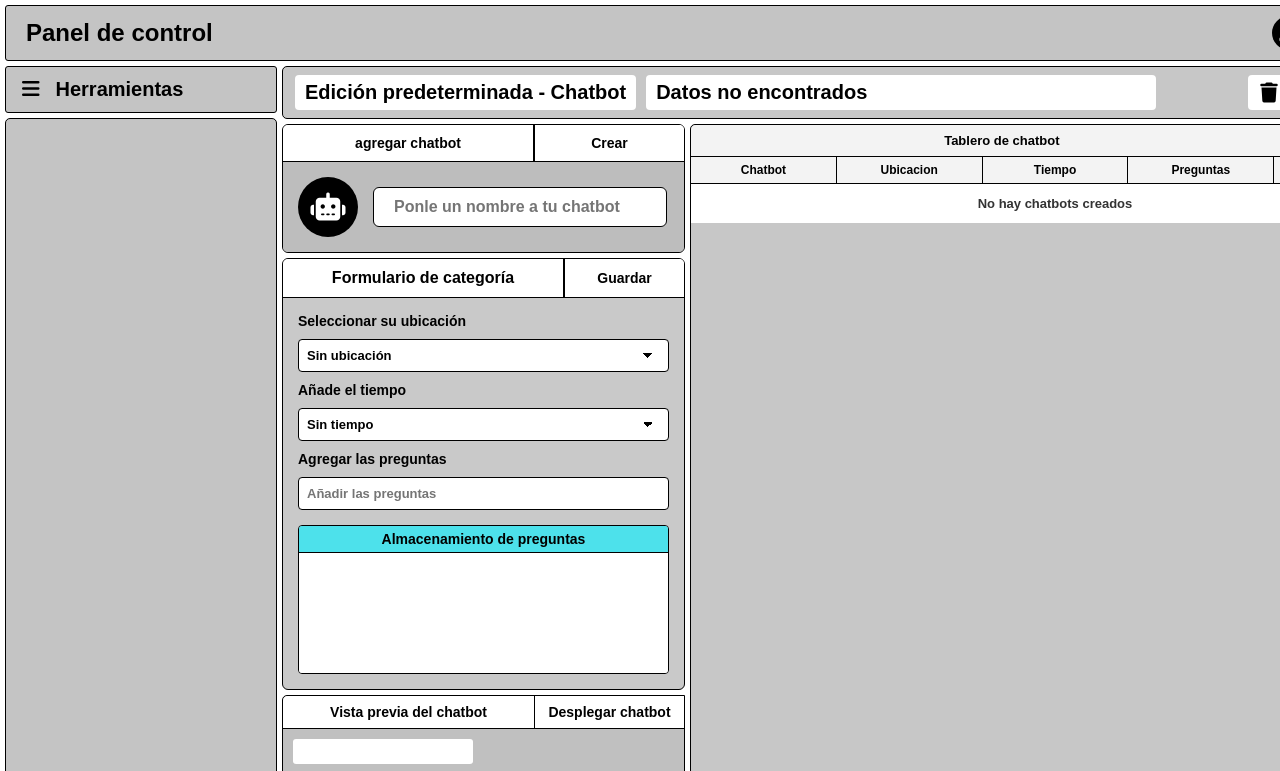
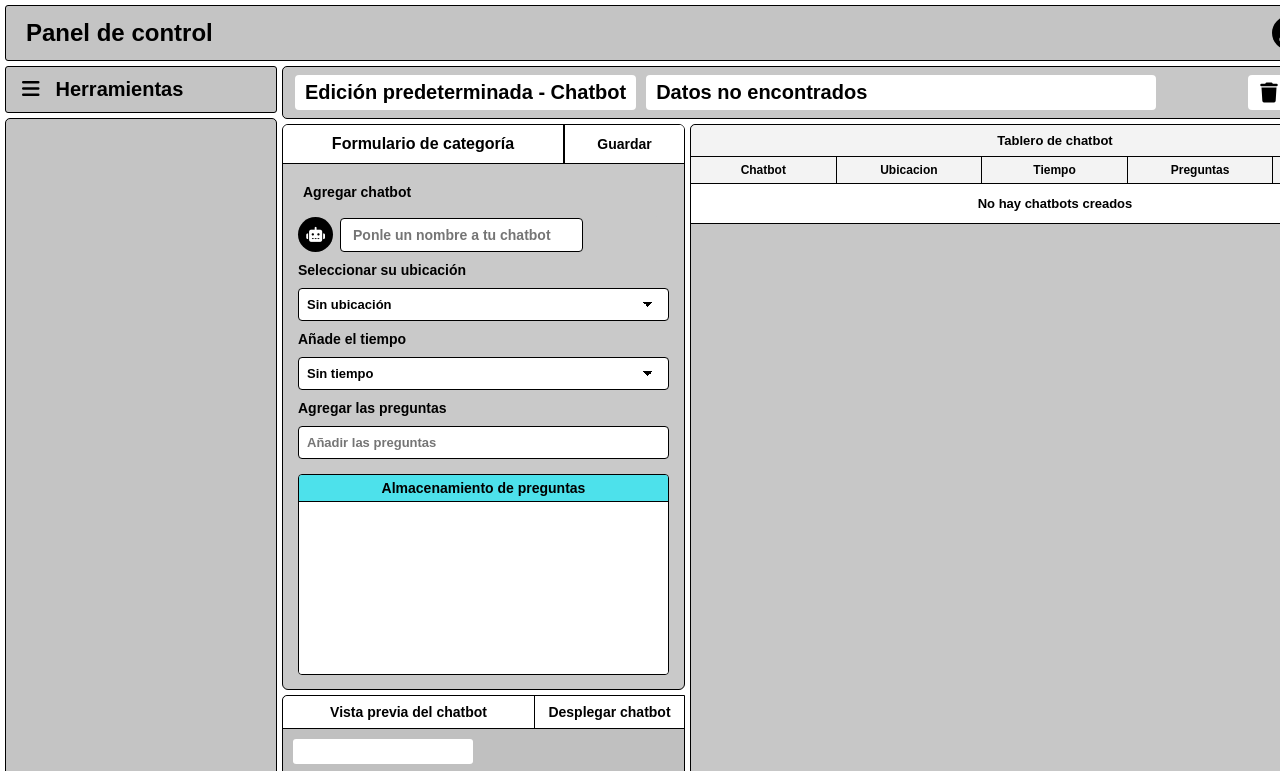
Before and after one commit to jfpn1920/mi_portafolio, a plain HTML site: page front_end/panel_de_control/html/chatbot.html in a window 1280 px wide. Both pictures are taken after a click on the button "Guardar". Shown: the top 771 px of the page. Drawn offline with Linux system fonts and the light colour scheme.

Commit message:
añadiendo_ajuste_funcional_a_tablero_de_chatbot

```diff
--- a/front_end/panel_de_control/css/chatbot.css
+++ b/front_end/panel_de_control/css/chatbot.css
@@ -180,91 +180,29 @@ body {
 .btn-contenedor:hover {
     background-color: #f0f0f0;
 }
-/*---------------------------------*/
-/*--|estilo_base_agregar_chatbot|--*/
-/*---------------------------------*/
-.contenedor-chatbot {
+/*-----------------------------------------*/
+/*--|estilo_base_formulario_de_categoria|--*/
+/*-----------------------------------------*/
+.contenedor-categoria {
     position: absolute;
     top: 124px;
     left: 282px;
     width: 401px;
+    height: 564px;
     border: 1px solid #000;
     border-radius: 6px;
     background-color: #c9c9c9;
     overflow: hidden;
     font-family: "Arial", sans-serif;
 }
-.cabecera-chatbot {
-    display: grid;
-    grid-template-columns: 1fr 150px;
-    border-bottom: 1px solid #000;
-    background-color: #fff;
-}
-.titulo-chatbot {
-    text-align: center;
-    font-weight: 700;
-    font-size: 14px;
-    padding: 10px 0;
-    border-right: 1px solid #000;
-}
-.btn-crear {
-    border: none;
-    background-color: white;
-    font-weight: 700;
-    font-size: 14px;
-    cursor: pointer;
-    border-left: 1px solid #000;
-}
-.contenido-chatbot {
-    display: flex;
-    align-items: center;
-    gap: 15px;
-    background-color: #bdbdbd;
-    padding: 15px;
-}
-.icono-chatbot {
-    background-color: black;
-    color: white;
-    width: 60px;
-    height: 60px;
-    border-radius: 50%;
-    display: flex;
-    align-items: center;
-    justify-content: center;
-    font-size: 28px;
-}
-.nombre-chatbot {
-    flex-grow: 1;
-}
-.nombre-chatbot input {
-    width: 85%;
-    padding: 10px 20px;
-    border: 1px solid #000;
-    border-radius: 6px;
-    font-weight: bold;
-    font-size: 16px;
-    outline: none;
-}
-/*-----------------------------------------*/
-/*--|estilo_base_formulario_de_categoria|--*/
-/*-----------------------------------------*/
-.contenedor-categoria {
-    position: absolute;
-    top: 258px;
-    left: 282px;
-    width: 401px;
-    border: 1px solid #000;
-    border-radius: 6px;
-    background-color: #c9c9c9;
-    overflow: hidden;
-    font-family: "Arial", sans-serif;
-}
+
 .cabecera-categoria {
     display: grid;
     grid-template-columns: 1fr 120px;
     border-bottom: 1px solid #000;
     background-color: #fff;
 }
+
 .titulo-categoria {
     text-align: center;
     font-weight: 700;
@@ -272,6 +210,7 @@ body {
     padding: 10px 0;
     border-right: 1px solid #000;
 }
+
 .btn-guardar {
     border: none;
     background-color: white;
@@ -280,16 +219,82 @@ body {
     cursor: pointer;
     border-left: 1px solid #000;
 }
+
 .contenido-categoria {
     display: flex;
     flex-direction: column;
     gap: 10px;
     padding: 15px;
 }
+
+.bloque-agregar-chatbot {
+    border-radius: 5px;
+    padding: 10px;
+    margin-bottom: 15px;
+}
+
+.bloque-agregar-chatbot .titulo-chatbot {
+    text-align: justify;
+    font-weight: 700;
+    font-size: 14px;
+    padding: 6px;
+    margin-left: -11px;
+    margin-top: -11px;
+    border-radius: 5px;
+    margin-bottom: 10px;
+}
+
+.bloque-agregar-chatbot .contenido-chatbot {
+    display: flex;
+    align-items: center;
+    gap: 12px;
+    background-color: #c9c9c9;
+    padding: 10px;
+    border-radius: 4px;
+}
+
+.bloque-agregar-chatbot .icono-chatbot {
+    background-color: #000;
+    color: #fff;
+    width: 35px;
+    height: 35px;
+    border-radius: 50%;
+    display: flex;
+    align-items: center;
+    margin-top: -10px;
+    margin-left: -20px;
+    justify-content: center;
+    font-size: 15px;
+}
+
+.bloque-agregar-chatbot .nombre-chatbot input {
+    width: 100%;
+    padding: 8px 12px;
+    border: 1px solid #000;
+    border-radius: 4px;
+    font-weight: 600;
+    margin-top: -20px;
+    margin-left: -5px;
+    font-size: 14px;
+    outline: none;
+}
+
 .etiqueta {
     font-weight: bold;
     font-size: 14px;
+    margin-top: -35px;
 }
+
+.etiqueta2 {
+    font-weight: bold;
+    font-size: 14px;
+}
+
+.etiqueta3 {
+    font-weight: bold;
+    font-size: 14px;
+}
+
 .select-categoria {
     width: 100%;
     border: 1px solid #000;
@@ -299,9 +304,12 @@ body {
     font-size: 13px;
     background-color: white;
     appearance: none;
-    background-image:   linear-gradient(45deg, transparent 50%, black 50%),
-                        linear-gradient(135deg, black 50%, transparent 50%);
-    background-position: calc(100% - 20px) center, calc(100% - 15px) center;
+    background-image:
+        linear-gradient(45deg, transparent 50%, black 50%),
+        linear-gradient(135deg, black 50%, transparent 50%);
+    background-position:
+        calc(100% - 20px) center,
+        calc(100% - 15px) center;
     background-size: 5px 5px, 5px 5px;
     background-repeat: no-repeat;
     cursor: pointer;
@@ -332,17 +340,36 @@ body {
     border-bottom: 1px solid #000;
 }
 .contenedor-almacen {
-    height: 120px;
+    height: 156px;
     background-color: white;
     overflow-y: auto;
     overflow-x: hidden;
+    display: flex;
+    flex-direction: column;
+    gap: 6px;
+    padding: 8px;
+}
+.item-pregunta {
+    background-color: #f4f4f4;
+    border: 1px solid #000;
+    border-radius: 4px;
+    padding: 8px 10px;
+    font-size: 13px;
+    font-weight: 600;
+    color: #000;
+    line-height: 1.3;
+    word-break: break-word;
+    cursor: default;
+}
+.item-pregunta:hover {
+    background-color: #e6e6e6;
 }
 /*------------------------------------------*/
 /*--|estilo_base_vista_previa_del_chatbot|--*/
 /*------------------------------------------*/
 .chatbot-contenedor {
     width: 401px;
-    height: 454px;
+    height: 433px;
     border: 1px solid #000000;
     margin-left: 282px;
     margin-top: 522px;
@@ -438,7 +465,7 @@ body {
 /*------------------------------------*/
 .contenedor-principal {
     width: 728px;
-    height: 1025px;
+    height: 1003.5px;
     border: 1px solid #000000;
     background-color: #c7c7c7;
     display: flex;
@@ -446,7 +473,7 @@ body {
     border-radius: 5px;
     font-family: 'Arial', sans-serif;
     margin-left: 690px;
-    margin-top: -1027px;
+    margin-top: -1006px;
 }
 .fila-superior {
     display: flex;
@@ -461,33 +488,24 @@ body {
     text-align: center;
     font-weight: bold;
     padding: 8px 0;
-    border-right: 1px solid #000;
     font-size: 13px;
 }
-.boton {
-    background-color: #f3f3f3;
-    border: none;
-    border-radius: 0px 5px 0px 0px;
-    padding: 8px 15px;
-    font-weight: bold;
-    cursor: pointer;
-    font-size: 12px;
-}
-.boton:hover {
-    background-color: #e0e0e0;
-}
 .encabezado {
-    display: flex;
+    display: grid;
+    grid-template-columns: repeat(5, 1fr);
     background-color: #f3f3f3;
     border-bottom: 1px solid #000;
 }
 .columna {
-    flex: 1;
     text-align: center;
     font-weight: bold;
     font-size: 12px;
     padding: 6px;
     border-right: 1px solid #000;
+    display: flex;
+    align-items: center;
+    justify-content: center;
+    box-sizing: border-box;
 }
 .columna:last-child {
     border-right: none;
@@ -504,11 +522,17 @@ body {
     border-bottom: 1px solid #000;
     background-color: #c7c7c7;
 }
+.encabezado,
+.fila-chatbot {
+    grid-template-columns: repeat(5, 1fr);
+}
 .fila-chatbot .columna {
     font-weight: 600;
     font-size: 12px;
     padding: 8px 6px;
     border-right: 1px solid #000;
+    word-break: break-word;
+    white-space: normal;
 }
 .fila-chatbot .columna:last-child {
     border-right: none;
@@ -520,5 +544,6 @@ body {
     font-size: 13px;
     padding: 12px 0;
     background-color: #ffffff;
-    color: #333;
+    color: #000000;
+    border-bottom: 1px solid #000;
 }
--- a/front_end/panel_de_control/html/chatbot.html
+++ b/front_end/panel_de_control/html/chatbot.html
@@ -59,23 +59,6 @@
             <i class="fa-solid fa-trash"></i> Contenedor
         </button>
     </div>
-    <!-------------------------------->
-    <!--|estructura_agregar_chatbot|-->
-    <!-------------------------------->
-    <div class="contenedor-chatbot">
-        <div class="cabecera-chatbot">
-            <div class="titulo-chatbot">agregar chatbot</div>
-            <button class="btn-crear">Crear</button>
-        </div>
-        <div class="contenido-chatbot">
-            <div class="icono-chatbot">
-                <i class="fa-solid fa-robot"></i>
-            </div>
-            <div class="nombre-chatbot">
-                <input type="text" placeholder="Ponle un nombre a tu chatbot">
-            </div>
-        </div>
-    </div>
     <!---------------------------------------->
     <!--|estructura_formulario_de_categoria|-->
     <!---------------------------------------->
@@ -85,20 +68,32 @@
             <button class="btn-guardar">Guardar</button>
         </div>
         <div class="contenido-categoria">
+            <div class="bloque-agregar-chatbot">
+                <div class="titulo-chatbot">Agregar chatbot</div>
+                <div class="contenido-chatbot">
+                    <div class="icono-chatbot">
+                        <i class="fa-solid fa-robot"></i>
+                    </div>
+                    <div class="nombre-chatbot">
+                        <input type="text" placeholder="Ponle un nombre a tu chatbot">
+                    </div>
+                </div>
+            </div>
             <label class="etiqueta">Seleccionar su ubicación</label>
             <select class="select-categoria">
                 <option>Sin ubicación</option>
                 <option>Fuera del pie de pagina</option>
                 <option>Dentro del fue de pagina</option>
             </select>
-            <label class="etiqueta">Añade el tiempo</label>
+            <label class="etiqueta2">Añade el tiempo</label>
             <select class="select-categoria">
                 <option>Sin tiempo</option>
+                <option>5 segundos</option>
                 <option>5 minutos</option>
                 <option>10 minutos</option>
                 <option>30 minutos</option>
             </select>
-            <label class="etiqueta">Agregar las preguntas</label>
+            <label class="etiqueta3">Agregar las preguntas</label>
             <input type="text" class="input-pregunta" placeholder="Añadir las preguntas">
             <div class="almacen-preguntas">
                 <div class="titulo-almacen">Almacenamiento de preguntas</div>
@@ -131,9 +126,6 @@
     <div class="contenedor-principal">
         <div class="fila-superior">
             <div class="titulo">Tablero de chatbot</div>
-            <div class="boton-contenedor">
-                <button class="boton">Agregar todo</button>
-            </div>
         </div>
         <div class="encabezado">
             <div class="columna imagenes">Chatbot</div>
--- a/front_end/panel_de_control/js/chatbot.js
+++ b/front_end/panel_de_control/js/chatbot.js
@@ -6,64 +6,65 @@ const menu = document.getElementById('menu');
 menuBtn.addEventListener('click', () => {
     menu.style.display = menu.style.display === 'block' ? 'none' : 'block';
 });
-//-----------------------------------//
-//--|funcionalidad_agregar_chatbot|--//
-//-----------------------------------//
-document.addEventListener("DOMContentLoaded", () => {
-    const btnCrear = document.querySelector(".btn-crear");
-    const inputNombre = document.querySelector(".nombre-chatbot input");
-    if (!btnCrear || !inputNombre) return;
-    btnCrear.addEventListener("click", () => {
-        const nombreChatbot = inputNombre.value.trim();
-        if (nombreChatbot !== "") {
-            localStorage.setItem("_chatbot_actual", nombreChatbot);
-            alert(`Se creó el chatbot llamado "${nombreChatbot}" correctamente.`);
-        } else {
-            alert("No hay ningún chatbot creado.");
-        }
-    });
-});
 //-------------------------------------------//
 //--|funcionalidad_formulario_de_categoria|--//
 //-------------------------------------------//
 document.addEventListener("DOMContentLoaded", () => {
     const btnGuardar = document.querySelector(".btn-guardar");
+    const inputNombre = document.querySelector(".nombre-chatbot input");
     const inputPregunta = document.querySelector(".input-pregunta");
     const contenedorAlmacen = document.querySelector(".contenedor-almacen");
     const selects = document.querySelectorAll(".select-categoria");
     const zonaTablero = document.querySelector(".zona-tablero");
-    if (!btnGuardar || !inputPregunta || !contenedorAlmacen || !zonaTablero) return;
+    if (!btnGuardar || !inputNombre || !inputPregunta || !contenedorAlmacen || !zonaTablero) return;
+    const STORAGE_PREGUNTAS = "_preguntas_formulario_temp";
+    const MAX_CHATBOTS = 21;
+    const preguntasGuardadas = JSON.parse(localStorage.getItem(STORAGE_PREGUNTAS)) || [];
+    preguntasGuardadas.forEach(texto => {
+        const item = document.createElement("div");
+        item.className = "item-pregunta";
+        item.textContent = texto;
+        contenedorAlmacen.appendChild(item);
+    });
     inputPregunta.addEventListener("keydown", (e) => {
         if (e.key === "Enter") {
             e.preventDefault();
             const pregunta = inputPregunta.value.trim();
             if (pregunta === "") return;
             const itemPregunta = document.createElement("div");
+            itemPregunta.className = "item-pregunta";
             itemPregunta.textContent = pregunta;
-            itemPregunta.classList.add("item-pregunta");
             contenedorAlmacen.appendChild(itemPregunta);
+            const preguntasActuales = JSON.parse(localStorage.getItem(STORAGE_PREGUNTAS)) || [];
+            preguntasActuales.push(pregunta);
+            localStorage.setItem(STORAGE_PREGUNTAS, JSON.stringify(preguntasActuales));
             inputPregunta.value = "";
         }
     });
     btnGuardar.addEventListener("click", () => {
-        const nombreChatbot = localStorage.getItem("_chatbot_actual");
-        if (!nombreChatbot) {
-            alert("Primero crea un chatbot en la sección correspondiente.");
+        const tableroActual = JSON.parse(localStorage.getItem("_tablero_chatbot")) || [];
+        if (tableroActual.length >= MAX_CHATBOTS) {
+            alert("Has alcanzado el máximo de datos permitidos en el tablero (21 chatbots).");
+            return;
+        }
+        const nombreChatbot = inputNombre.value.trim();
+        if (nombreChatbot === "") {
+            alert("Debes ingresar el nombre del chatbot.");
             return;
         }
         let selectsValidos = true;
         const valoresSelects = [];
         selects.forEach(select => {
-            if (select.selectedIndex === 0 || select.value.trim() === "") {
+            if (select.selectedIndex === 0) {
                 selectsValidos = false;
             } else {
                 valoresSelects.push(select.value.trim());
             }
         });
-        const hayPreguntas = contenedorAlmacen.children.length > 0;
-        const preguntasArray = Array.from(contenedorAlmacen.children).map(div => div.textContent);
-        if (!hayPreguntas || !selectsValidos) {
-            alert("Por favor completa todos los campos del formulario de categoría.");
+        const preguntasArray = Array.from(contenedorAlmacen.children)
+            .map(div => div.textContent);
+        if (!selectsValidos || preguntasArray.length === 0) {
+            alert("Por favor completa todos los campos del formulario.");
             return;
         }
         const datos = {
@@ -72,16 +73,16 @@ document.addEventListener("DOMContentLoaded", () => {
             tiempo: valoresSelects[1],
             preguntas: preguntasArray
         };
-        let tablero = JSON.parse(localStorage.getItem("_tablero_chatbot")) || [];
-        tablero.push(datos);
-        localStorage.setItem("_tablero_chatbot", JSON.stringify(tablero));
+        tableroActual.push(datos);
+        localStorage.setItem("_tablero_chatbot", JSON.stringify(tableroActual));
         alert("Los datos han sido guardados correctamente y enviados al tablero.");
         mostrarTablero();
         document.dispatchEvent(new CustomEvent("actualizar_tablero_chatbot"));
+        inputNombre.value = "";
         inputPregunta.value = "";
         contenedorAlmacen.innerHTML = "";
         selects.forEach(select => select.selectedIndex = 0);
-        localStorage.removeItem("_chatbot_actual");
+        localStorage.removeItem(STORAGE_PREGUNTAS);
     });
     function mostrarTablero() {
         zonaTablero.innerHTML = "";
@@ -150,6 +151,9 @@ document.addEventListener("DOMContentLoaded", () => {
                     <button class="btn-visualizar1" data-index="${index}">
                         <i class="fa-solid fa-eye"></i>
                     </button>
+                    <button class="btn-anadir1" data-index="${index}">
+                        <i class="fa-solid fa-circle-plus"></i>
+                    </button>
                     <button class="btn-eliminar1" data-index="${index}">
                         <i class="fa-solid fa-trash"></i>
                     </button>
@@ -174,14 +178,12 @@ document.addEventListener("DOMContentLoaded", () => {
             const nombre = chatbots[index].chatbot;
             chatbots.splice(index, 1);
             localStorage.setItem("_tablero_chatbot", JSON.stringify(chatbots));
-            mensajeHTML(`
-                <i class="fa-solid fa-trash"></i>
-                El chatbot <b>${nombre}</b> fue eliminado.
-            `);
+            alert("Se ha eliminado el chatbot correctamente");
             mostrarTableroChatbot();
         }
         if (btn.classList.contains("btn-editar1")) {
             const item = chatbots[index];
+            const nombreAnterior = item.chatbot;
             const nuevoNombre = prompt(
                 "Editar nombre del chatbot:",
                 item.chatbot
@@ -189,18 +191,18 @@ document.addEventListener("DOMContentLoaded", () => {
             if (!nuevoNombre) return;
             chatbots[index].chatbot = nuevoNombre.trim();
             localStorage.setItem("_tablero_chatbot", JSON.stringify(chatbots));
-            mensajeHTML(`
-                <i class="fa-solid fa-pen-to-square"></i>
-                Chatbot actualizado.
-            `);
+            alert(
+                `El chatbot "${nombreAnterior}" ha sido cambiado por "${nuevoNombre.trim()}"`
+            );
             mostrarTableroChatbot();
         }
         if (btn.classList.contains("btn-visualizar1")) {
             const item = chatbots[index];
-            mensajeHTML(`
-                <i class="fa-solid fa-eye"></i>
-                Vista previa del chatbot <b>${item.chatbot}</b>.
-            `);
+            alert("Vista previa del chatbot");
+        }
+        if (btn.classList.contains("btn-anadir1")) {
+            const item = chatbots[index];
+            alert(`El chatbot "${item.chatbot}" ha sido añadido`);
         }
     });
 });
```
